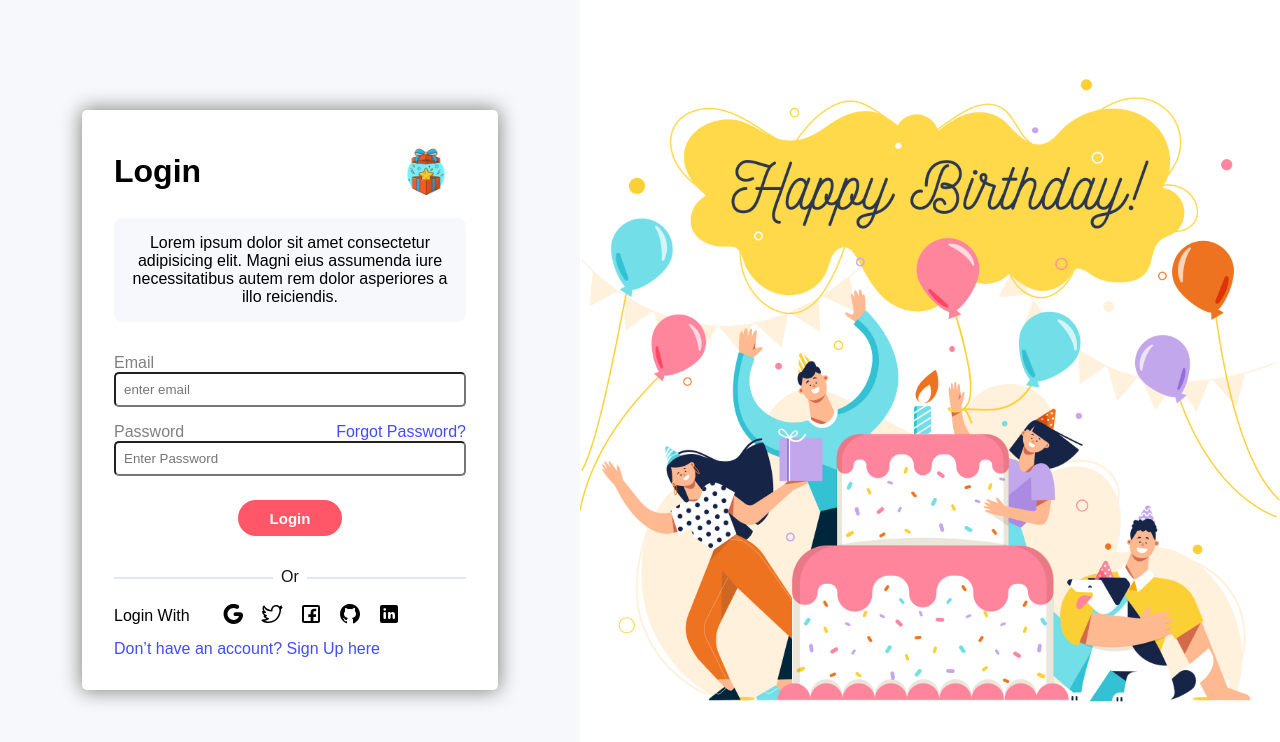
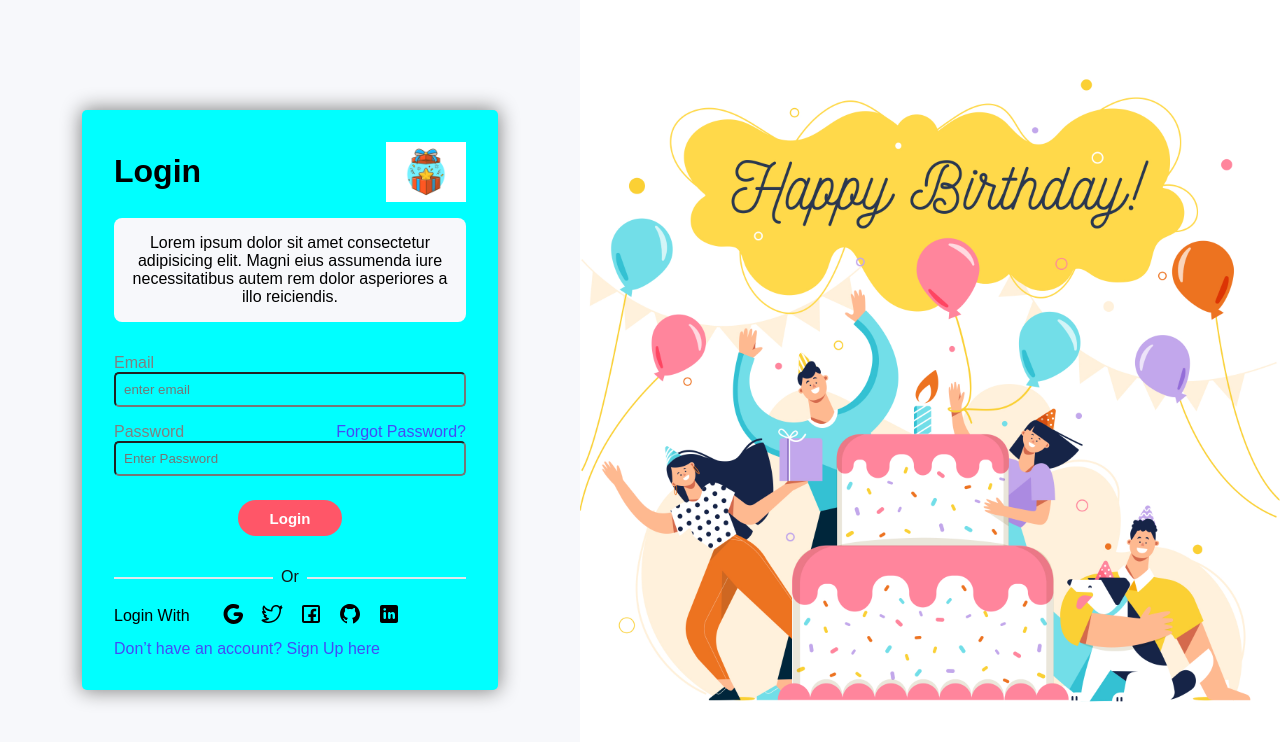
Before and after one commit to Anurodh437/BirthdayPlanner, a React (Create React App) app: page /login in a window 1280 px wide. Shown: the top 742 px of the page. Built offline with nearby package versions, Linux system fonts and the light colour scheme.

Commit message:
auth page route setup

```diff
--- a/src/Pages/Auth/AuthPage.jsx
+++ b/src/Pages/Auth/AuthPage.jsx
@@ -1,6 +1,7 @@
 import { BrowserRouter as Router, Switch, Route } from "react-router-dom";
 import Login from "../Auth/Login/Login";
 import SignUp from "../Auth/SignUp/SignUp";
+import "./auth.scss";
 
 const Authpage = () => {
   return (
--- a/src/Pages/Auth/Login/Login.jsx
+++ b/src/Pages/Auth/Login/Login.jsx
@@ -1,6 +1,5 @@
 import React from "react";
 import { useCallback,useState } from "react";
-import "./login.scss";
 import bgimage from "../../../assets/rightbg.jpg";
 import logoimage from "../../../assets/img1.png";
 import { auth } from "../../../firebase";
--- a/src/Pages/Auth/SignUp/SignUp.jsx
+++ b/src/Pages/Auth/SignUp/SignUp.jsx
@@ -1,5 +1,4 @@
 import React from "react";
-import "./signup.scss";
 import bgimage from "../../../assets/rightbg.jpg";
 import logoimage from "../../../assets/img1.png";
 // import { auth } from "../../../firebase";
@@ -8,7 +7,7 @@ import { useState } from "react";
 // import { useFormik } from "formik";
 
 const SignUp = () => {
-  const [email, setemail] = useState(" ");
+  const [email, setemail] = useState("");
   const [password, setpassword] = useState("");
   const [mailerr, setmailerr] = useState(" ");
   // const [passerr, setpasserr] = useState("");
--- a/src/Pages/Auth/Login/login.scss
+++ b/src/Pages/Auth/auth.scss
@@ -30,7 +30,8 @@
 .login_form {
   padding: 2rem;
   width: 26rem;
-  background-color: white;
+  // background-color: white;
+  background-color: aqua;
   border-radius: 5px;
   box-shadow: 0 0 20px 1px gray;
 
@@ -70,6 +71,7 @@
     input {
       border-radius: 5px;
       margin-bottom: 1rem;
+      background: transparent;
       padding: 0.5rem;
     }
 
@@ -93,7 +95,7 @@
   }
 
   .dividing_line {
-    margin-top:2rem;
+    margin-top: 2rem;
     overflow: hidden;
     text-align: center;
     color: #141414;
@@ -119,27 +121,27 @@
     margin-right: -50%;
   }
 
-  .options{
+  .options {
     margin-top: 1rem;
     display: flex;
     align-items: center;
 
-    .icons{
+    .icons {
       display: flex;
       align-items: center;
       margin-left: 1rem;
 
-      a{
+      a {
         margin-left: 15px;
       }
     }
   }
 
-  .create{
+  .create {
     margin-top: 10px;
     text-align: start;
 
-    a{
+    a {
       text-decoration: none;
       color: #434cf5;
     }
```
Also changed, not shown: src/Pages/Dashboard/Dashboard.scss (renamed from src/Pages/Dashboard/Dashboard.css).
